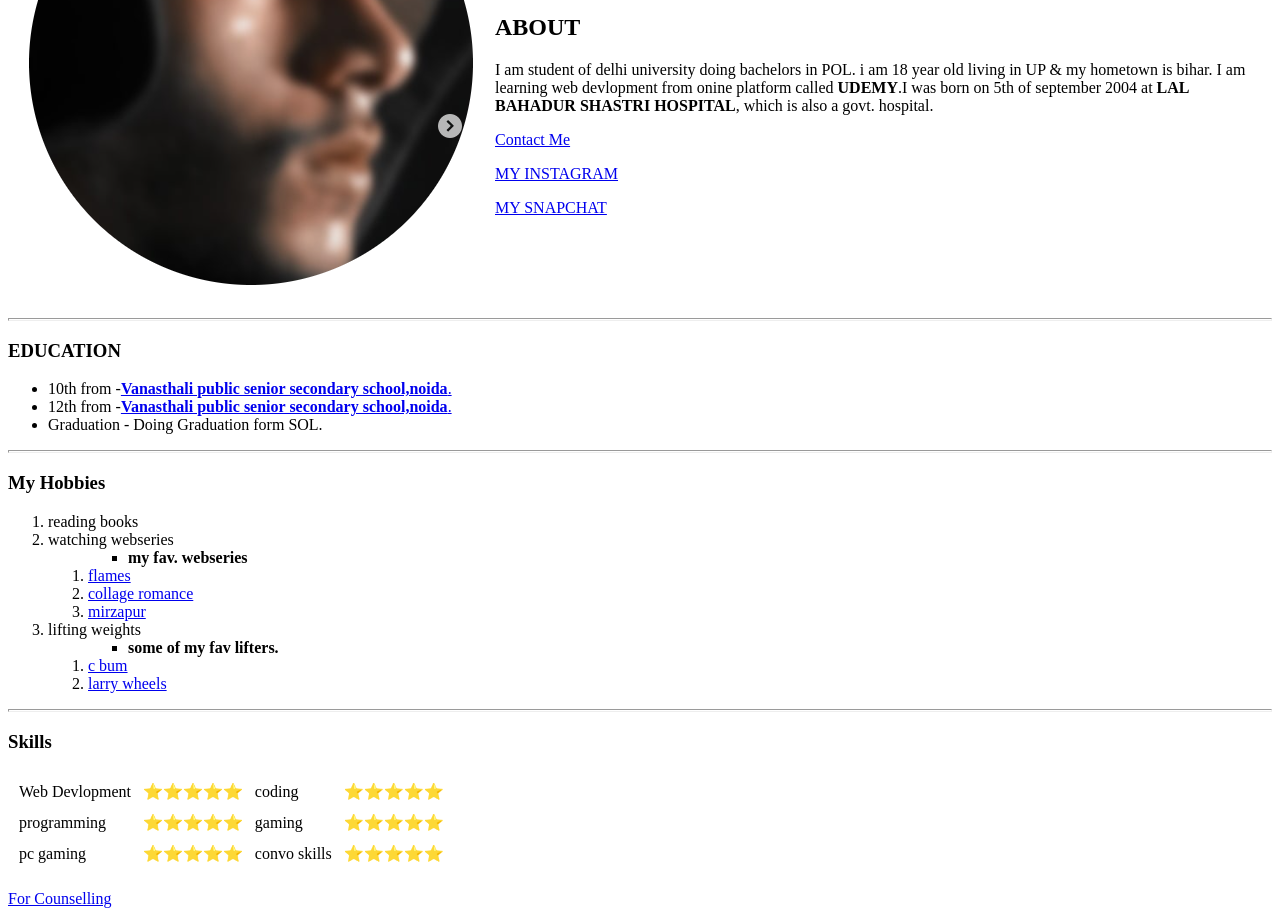
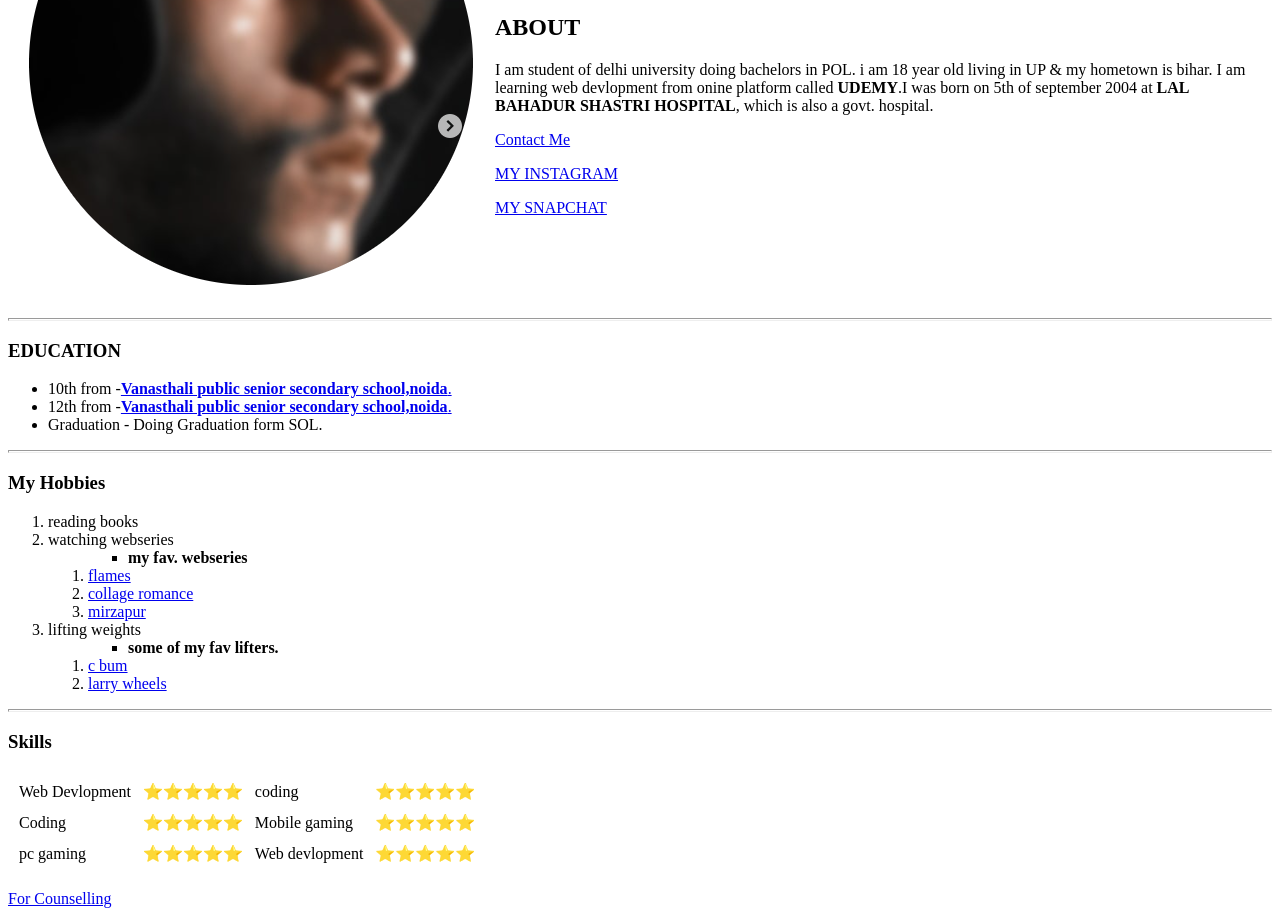
Before and after one commit to UdayPandey389/PersonalSite, a plain HTML site: page index.html in a window 1280 px wide. Shown: the part 188-1112 px from the top of the page. Drawn offline with Linux system fonts and the light colour scheme.

Commit message:
Update index.html

```diff
--- a/index.html
+++ b/index.html
@@ -96,17 +96,17 @@
 
    </tr>
    <tr>
-      <td>programming</td>
+      <td>Coding</td>
       <td>⭐⭐⭐⭐⭐</td>
 
-      <td>gaming</td>
+      <td>Mobile gaming</td>
       <td>⭐⭐⭐⭐⭐</td>
    </tr>
    <tr>
       <td>pc gaming</td>
       <td>⭐⭐⭐⭐⭐</td>
 
-      <td>convo skills</td>
+      <td>Web devlopment</td>
       <td>⭐⭐⭐⭐⭐</td>
    </tr>
 </table>
```
